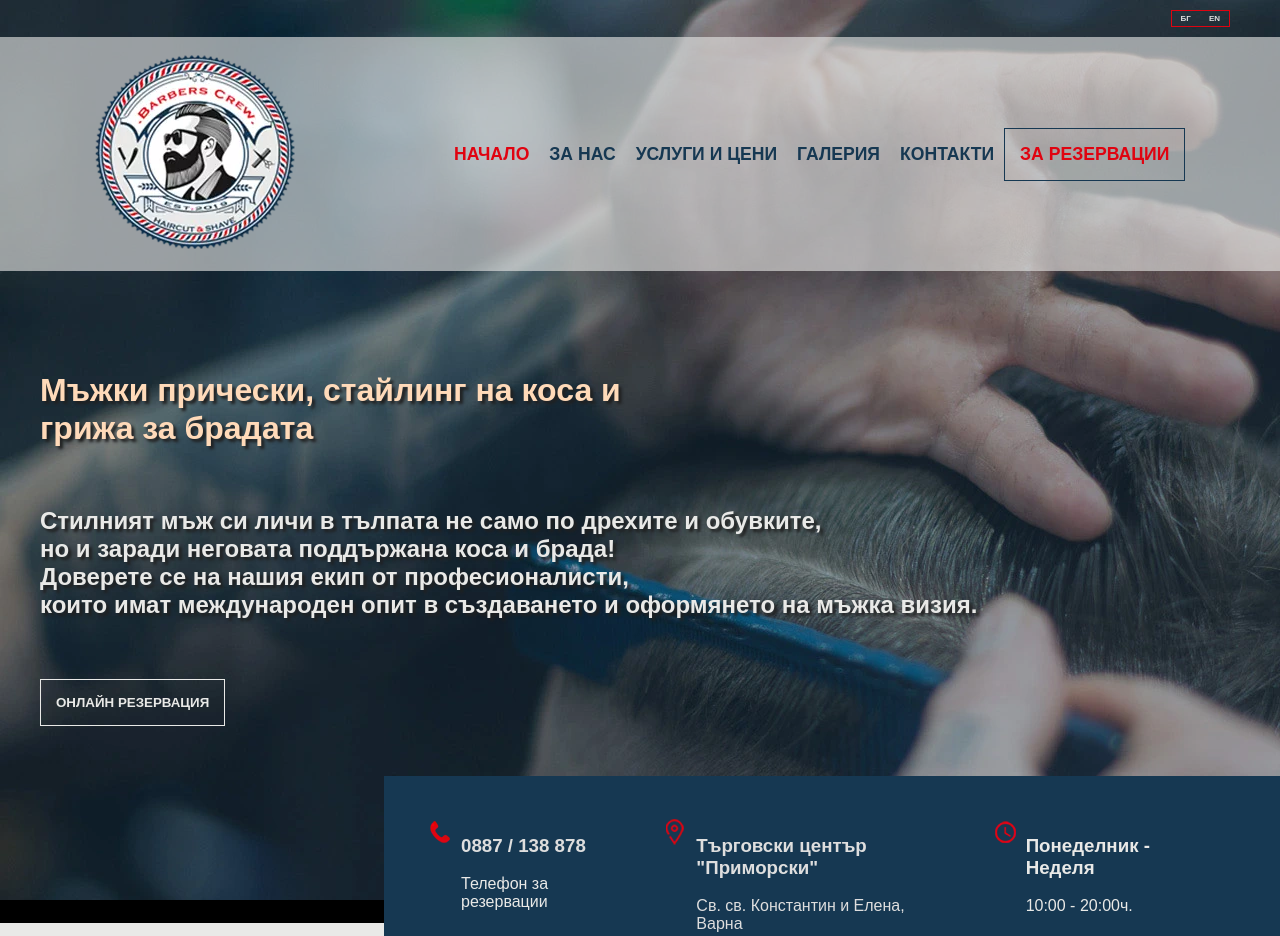
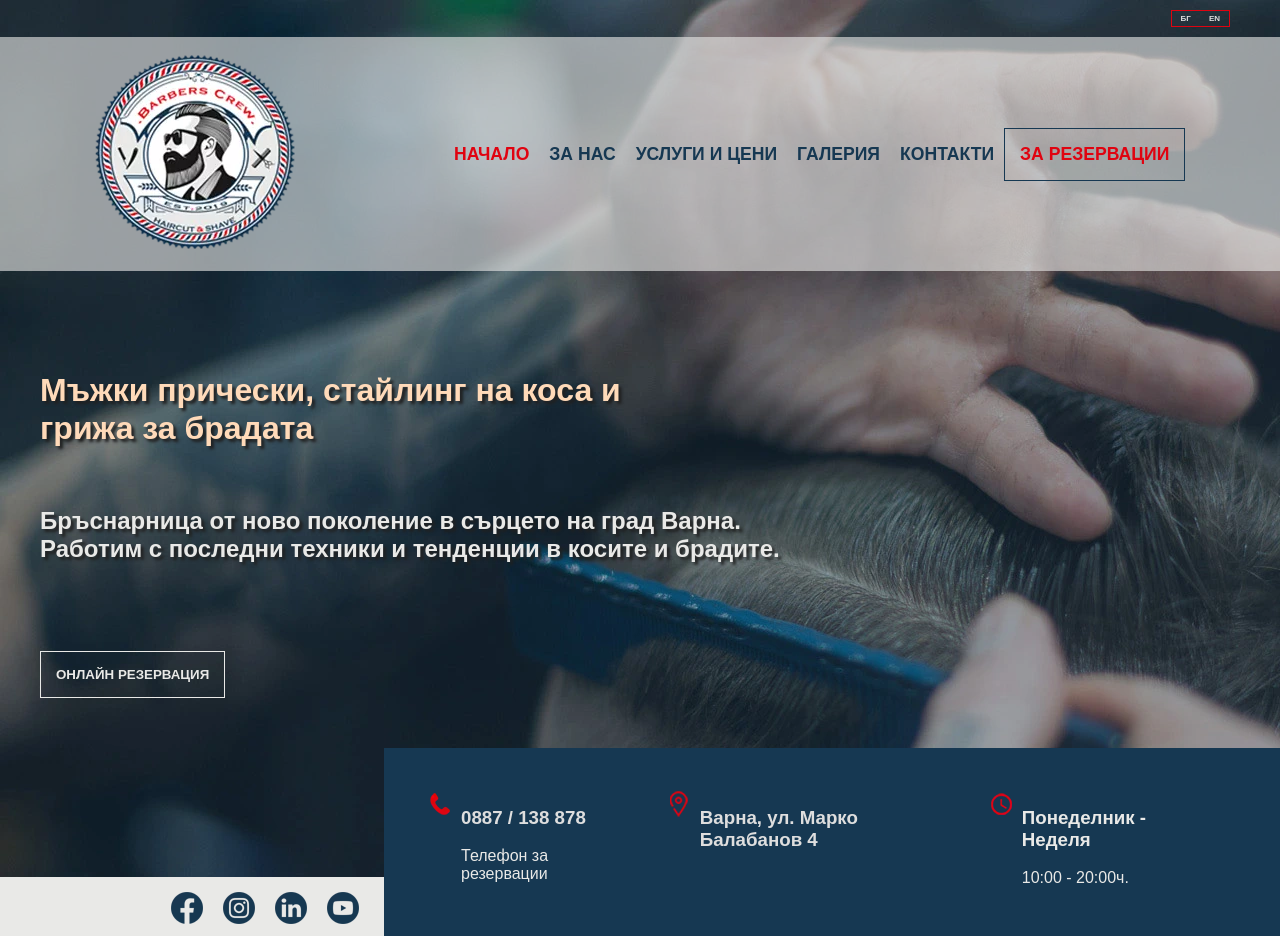
Before and after one commit to Joszeph/Vasil-Webpage, a Next.js app: page / in a window 1280 px wide. Shown: the top 936 px of the page. Built offline with nearby package versions, Linux system fonts and the light colour scheme.

Commit message:
Add files via upload
Update Locales

```diff
--- a/locales/bg.js
+++ b/locales/bg.js
@@ -9,14 +9,16 @@ export default{
     //Home Main
     h1a:'Мъжки прически, стайлинг на коса и',
     h1b:'грижа за брадата',
-    h2a:'Стилният мъж си личи в тълпата не само по дрехите и обувките,',
-    h2b:'но и заради неговата поддържана коса и брада!',
-    h2c:'Доверете се на нашия екип от професионалисти,',
-    h2d:'които имат международен опит в създаването и оформянето на мъжка визия.',
+    h2a:'Бръснарница от ново поколение в сърцето на град Варна. ',
+    h2b:'Работим с последни техники и тенденции в косите и брадитe.',
+    // h2a:'Стилният мъж си личи в тълпата не само по дрехите и обувките,',
+    // h2b:'но и заради неговата поддържана коса и брада!',
+    // h2c:'Доверете се на нашия екип от професионалисти,',
+    // h2d:'които имат международен опит в създаването и оформянето на мъжка визия.',
     button:'Онлайн Резервация',
     telP:'Телефон за резервации',
-    addH3:'Търговски център "Приморски"',
-    addP:'Св. св. Константин и Елена, Варна',
+    addH3:'Варна, ул. Марко Балабанов 4',
+    // addP:'Св. св. Константин и Елена, Варна',
     workH3:'Понеделник - Неделя',
     workH:'10:00 - 20:00ч.',
     //Section 1
@@ -58,8 +60,8 @@ export default{
     fH3:'Свържете се с нас:',
     fPhone:'Телефон за резервации:',
     onlineR:'Онлайн резервации',
-    addressA:'Св. св. Константин и Елена, Варна',
-    addressB:'Търговски център "Приморски"',
+    addressA:'Варна, ул. Марко Балабанов 4',
+    // addressB:'Търговски център "Приморски"',
     wTime:'Работно време:',
     Monday:'Понеделник 10:00 - 20:00ч.',
     Tuesday:'Вторник 10:00 - 20:00ч.',
--- a/locales/en.js
+++ b/locales/en.js
@@ -9,14 +9,16 @@ export default{
     //Home Main
     h1a:"Men's hairstyles, hair styling and",
     h1b:'beard care',
-    h2a:'The stylish man is visible in the crowd not only in his clothes and shoes,',
-    h2b:'but also because of his well-groomed hair and beard!',
-    h2c:'Trust our team of professionals,',
-    h2d:'who have international experience in creating and shaping a male vision.',
+    h2a:'A new generation barber shop in the heart of Varna.',
+    h2b:'We work with the latest techniques and trends in hair and beards.',
+    // h2a:'The stylish man is visible in the crowd not only in his clothes and shoes,',
+    // h2b:'but also because of his well-groomed hair and beard!',
+    // h2c:'Trust our team of professionals,',
+    // h2d:'who have international experience in creating and shaping a male vision.',
     button:'online appointment',
     telP:'Phone for appointments',
-    addH3:'Primorski Shopping Center',
-    addP:'St. St. Constantine and Helena, Varna',
+    addH3:'Varna, 4 Marko Balabanov Str.',
+    // addP:'St. St. Constantine and Helena, Varna',
     workH3:'Monday - Sunday',
     workH:'10:00am - 8:00pm',
      //Section 1
@@ -58,8 +60,8 @@ export default{
     fH3:'Contact us:',
     fPhone:'Phone for appointments:',
     onlineR:'Online appointments',
-    addressA:'St. St. Constantine and Helena, Varna',
-    addressB:'Primorski Shopping Center',
+    addressA:'Varna, 4 Marko Balabanov Str.',
+    // addressB:'Primorski Shopping Center',
     wTime:'Work time:',
     Monday:'Monday 10am - 8pm',
     Tuesday:'Tuesday 10am - 8pm',
```
